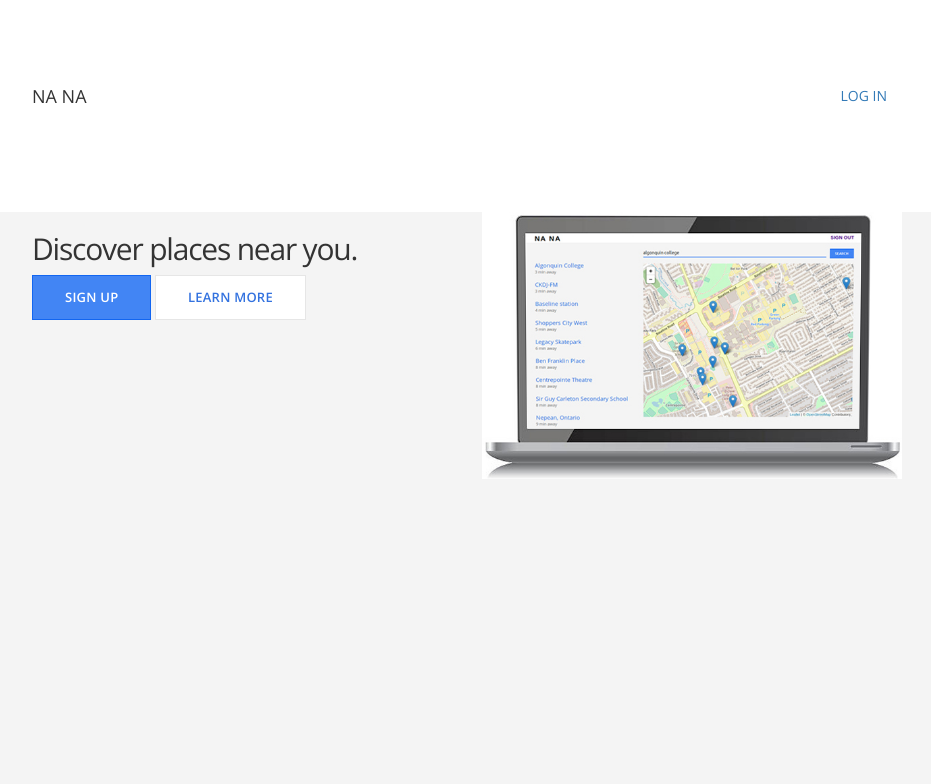
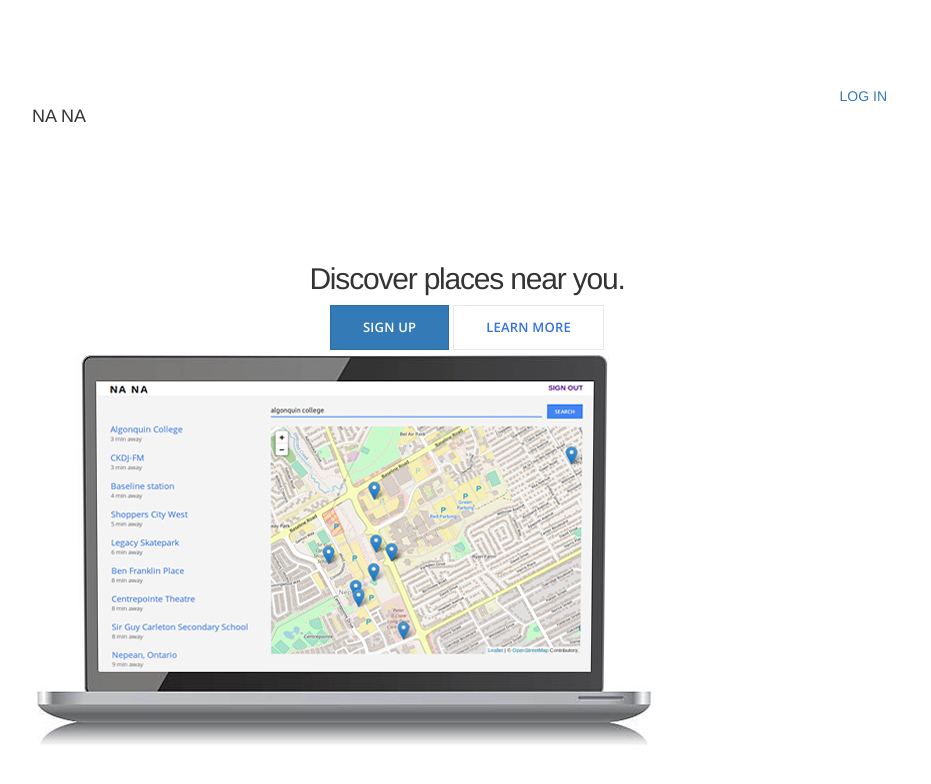
Before and after one commit to JuliaSun2000/NANA, a Flask app: page / in a window 1280 px wide. Shown: the top 784 px of the page, without its empty margins (173-1104 px from the left). Run offline with Flask 2, Linux system fonts and the light colour scheme; some libraries are stand-ins or nearby versions.

Commit message:
update index

```diff
--- a/templates/index.html
+++ b/templates/index.html
@@ -8,18 +8,18 @@
 
       <div class="section-content"> -->
       <div class="container-fluid">
-        <div class="row">
-          <div class="col-md-6" info>
+        <!-- <div class="row"> -->
+          <div class="col-bg6 text-center" info>
             <h2>Discover places near you.</h2>
             <a href="{{ url_for ('signup') }}" class="btn-primary">Sign up</a>
             <a href="{{ url_for('about') }}" class="btn-secondary">Learn more</a>
           </div>
 
           <!-- <div class="section-device"> -->
-          <div class="col-md-6 image">
+          <div class="col-bg-6 image">
             <img src="static/img/pic.jpg" class="img-responsive">
           </div>
-         </div>
+        <!--  </div> -->
 
        <div class="clearfix"></div>
 
--- a/templates/layout.html
+++ b/templates/layout.html
@@ -1,13 +1,12 @@
 <!DOCTYPE html>
-<html>
+<html lang="en">
   <head>
       <title>NA NA</title>
       <meta charset="utf-8">
       <meta name="viewport" content="width=device-width, initial-scale=1">
 
-      <link rel="stylesheet" href="https://maxcdn.bootstrapcdn.com/bootstrap/3.3.7/css/bootstrap.min.css">
+      <link href='http://fonts.googleapis.com/css?family=Open+Sans:300,400,600' rel='stylesheet'>
 
-      <link href='http://fonts.googleapis.com/css?family=Open+Sans:300,400,600' rel='stylesheet'>
       <link href="{{ url_for('static', filename='css/main.css') }}" rel="stylesheet">
 
       <link rel="stylesheet" href="https://unpkg.com/leaflet@1.2.0/dist/leaflet.css"
@@ -18,7 +17,9 @@
      integrity="sha512-lInM/apFSqyy1o6s89K4iQUKg6ppXEgsVxT35HbzUupEVRh2Eu9Wdl4tHj7dZO0s1uvplcYGmt3498TtHq+log=="
      crossorigin=""></script>
 
-     <script src="https://maxcdn.bootstrapcdn.com/bootstrap/3.3.7/js/bootstrap.min.js"></script>
+     <link rel="stylesheet" href="https://maxcdn.bootstrapcdn.com/bootstrap/3.3.7/css/bootstrap.min.css">
+  <script src="https://ajax.googleapis.com/ajax/libs/jquery/3.2.1/jquery.min.js"></script>
+  <script src="https://maxcdn.bootstrapcdn.com/bootstrap/3.3.7/js/bootstrap.min.js"></script>
 
   </head>
   <body>
```
